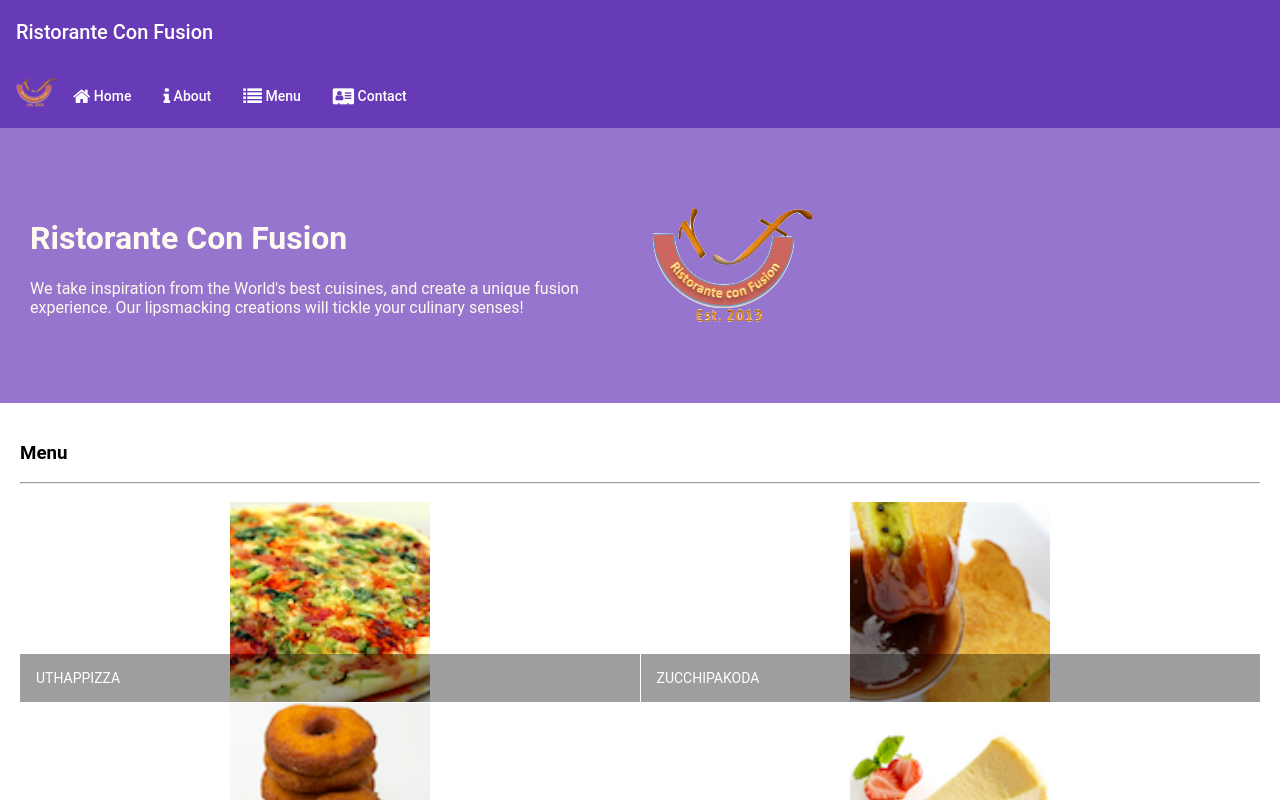
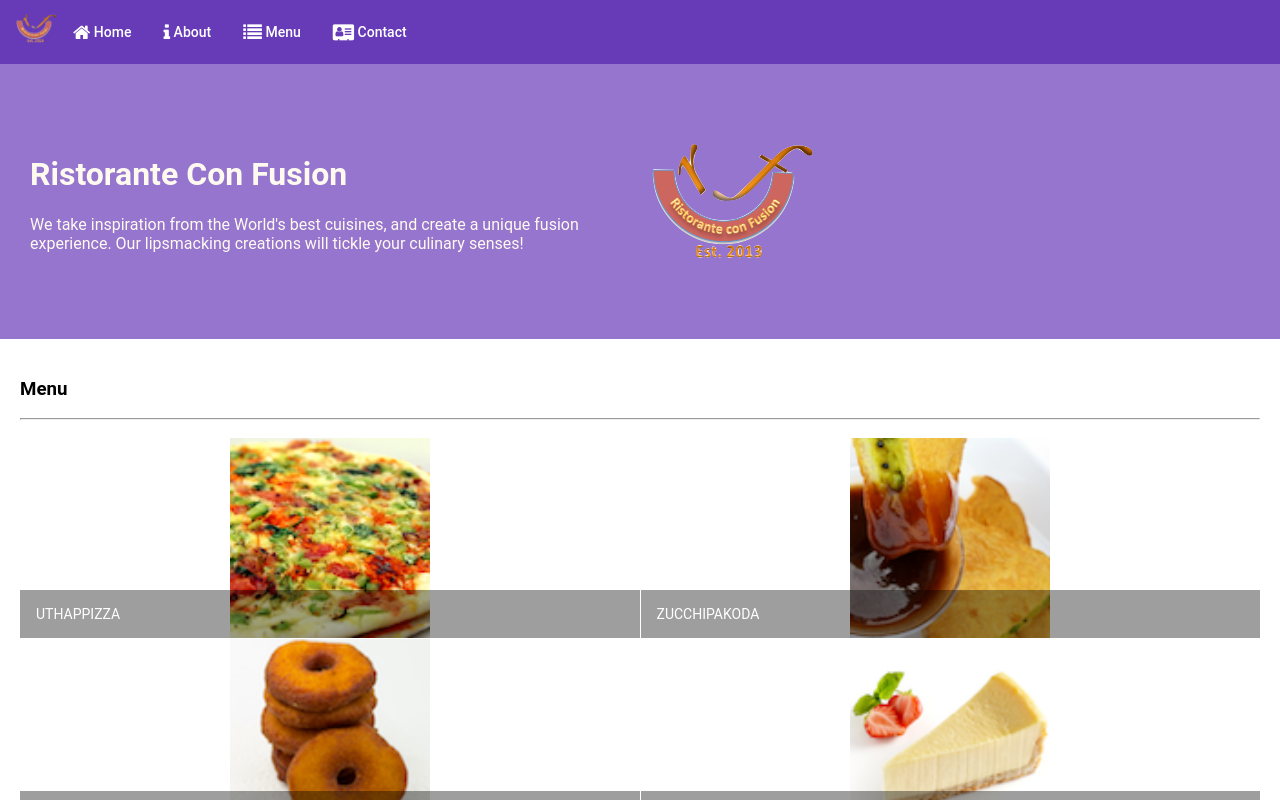
Before and after one commit to rranja25/Angular6_Coursera, an Angular app: page / in a window 1280 px wide. Shown: the top 800 px of the page. Built offline with nearby package versions, Linux system fonts and the light colour scheme.

Commit message:
Header and Footer

```diff
--- a/src/app/app.component.html
+++ b/src/app/app.component.html
@@ -1,4 +1,3 @@
-<mat-toolbar color="primary"> <span>Ristorante Con Fusion</span> </mat-toolbar>
 <app-header></app-header>
 <app-menu></app-menu>
 <app-footer></app-footer>
```
